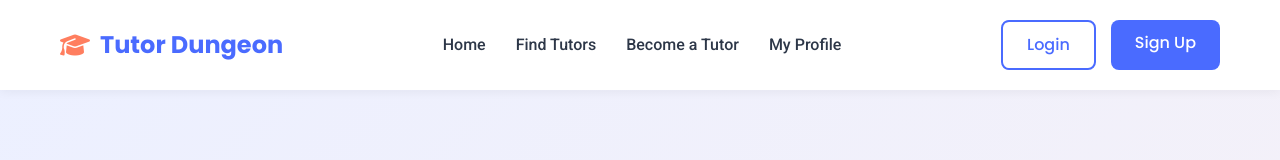
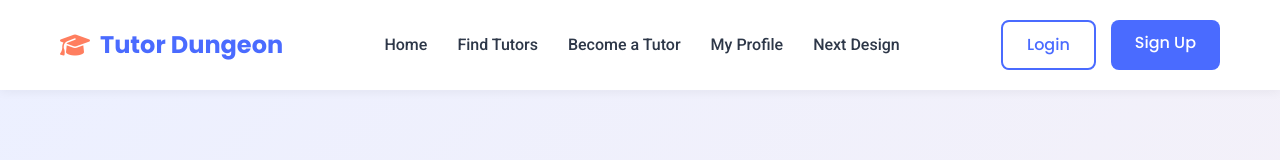
Before and after one commit to SHSSS-org/Tutor-dungeon, a plain HTML site: page index.html in a window 1280 px wide. Shown: the top 160 px of the page. Drawn offline with Linux system fonts and the light colour scheme; some packages are replaced by stand-ins of ours.

Commit message:
Update index.html

```diff
--- a/index.html
+++ b/index.html
@@ -846,6 +846,7 @@
                     <a href="#tutors" onclick="showSection('tutors')">Find Tutors</a>
                     <a href="#become-tutor" onclick="showSection('become-tutor-form')">Become a Tutor</a>
                     <a href="#profile" onclick="showProfile()">My Profile</a>
+                    <a href="index2.html">Next Design</a>
                 </div>
                 <div class="nav-buttons" id="auth-buttons">
                     <a href="#" class="btn btn-outline" onclick="showLoginModal()">Login</a>
```
